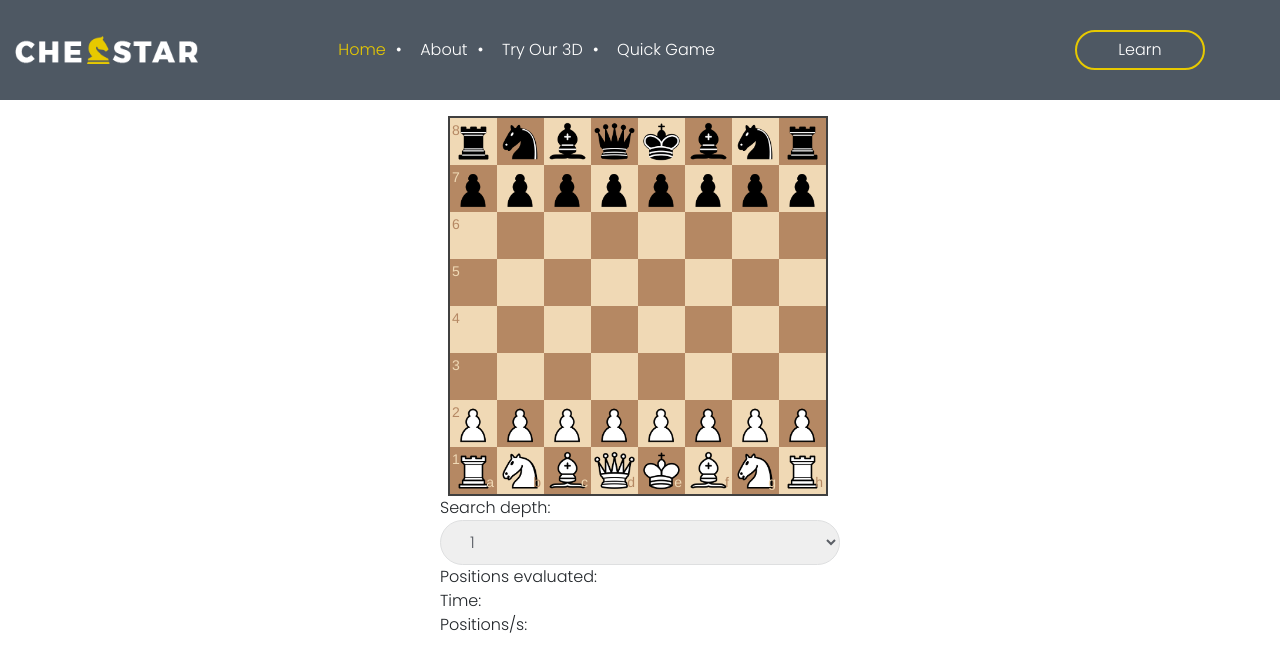
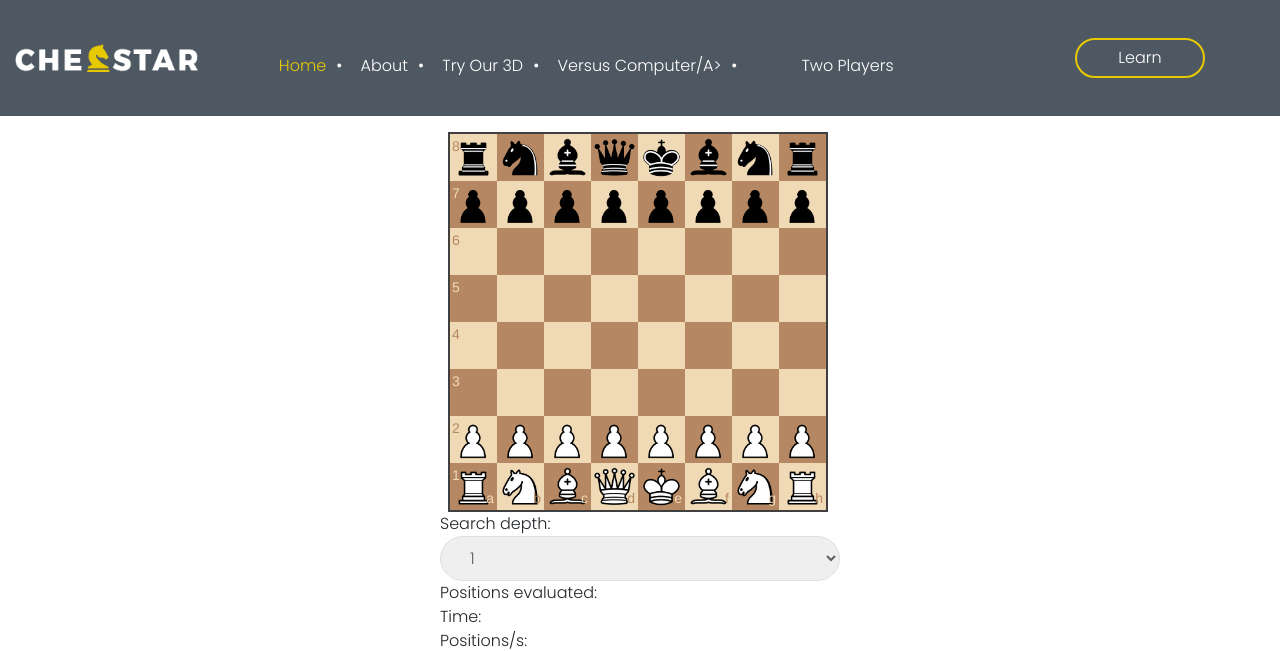
Before and after one commit to tijanidevit/chesser, a PHP site: page /play.php in a window 1280 px wide. Shown: the top 651 px of the page. Run offline with PHP 8.4, Linux system fonts and the light colour scheme.

Commit message:
Completed

```diff
--- a/includes/header.php
+++ b/includes/header.php
@@ -30,7 +30,11 @@
 								</li>
 
 								<li>
-									<a href="play">Quick Game</a>
+									<a href="computer">Versus Computer/a>
+								</li>
+
+								<li>
+									<a href="two">Two Players</a>
 								</li>
 							</ul>
 
```
Also changed, not shown: 1 other file.
